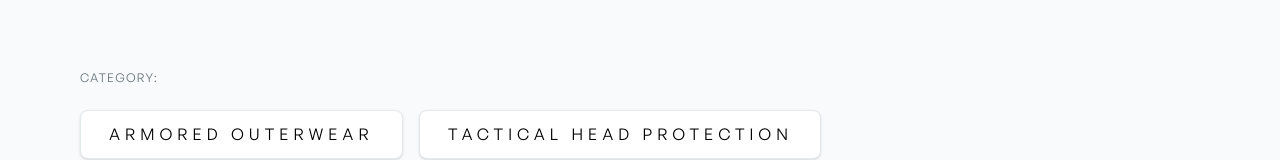
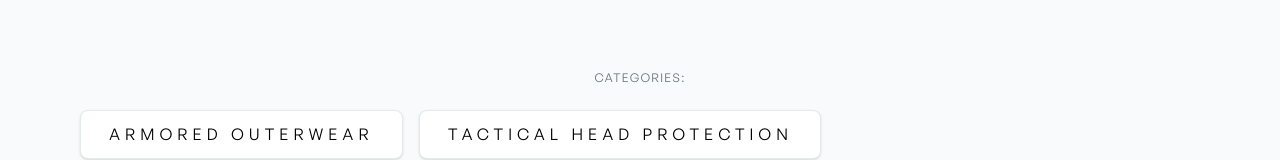
Before and after one commit to Davies70/shopx, a React (Vite) app: page /shop in a window 1280 px wide. Shown: the part 481-641 px from the top of the page. Built offline with nearby package versions, Linux system fonts and the light colour scheme.

Commit message:
fix: Update category label for consistency and improve layout in Shop component

```diff
--- a/src/pages/Shop.tsx
+++ b/src/pages/Shop.tsx
@@ -57,10 +57,10 @@ const Shop = () => {
         <GridWrapper>
           <div className='grid col-[1/4] min-[480px]:col-[2/3] row-[1/2] gap-y-10 relative content-between grid-cols-1 z-20'>
             {/* Categories */}
-            <div className='pt-12 px-4 min-[768px]:pt-16 min-[992px]:pt-20 flex pb-2'>
+            <div className='pt-12 min-[480px]:px-4 min-[768px]:pt-16 min-[992px]:pt-20 flex pb-2'>
               <div className='flex flex-col gap-y-4 w-full'>
-                <div className='tracking-widest text-xs font-light uppercase text-[#667479] mb-2'>
-                  Category:
+                <div className='tracking-widest text-xs font-light uppercase text-[#667479] mb-2 flex justify-center items-center'>
+                  <span>Categories:</span>
                 </div>
                 <div className='flex flex-wrap gap-x-4 gap-y-3 items-center'>
                   {categories.map(({ text, link }) => (
```
